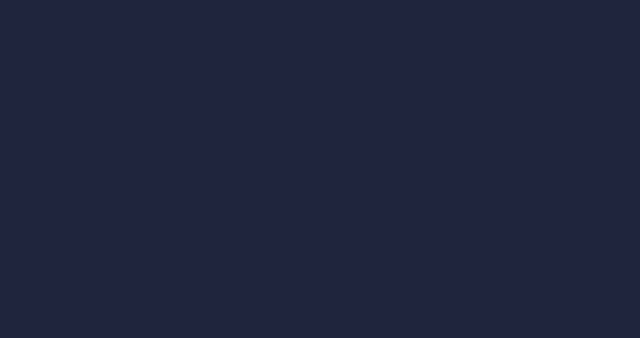
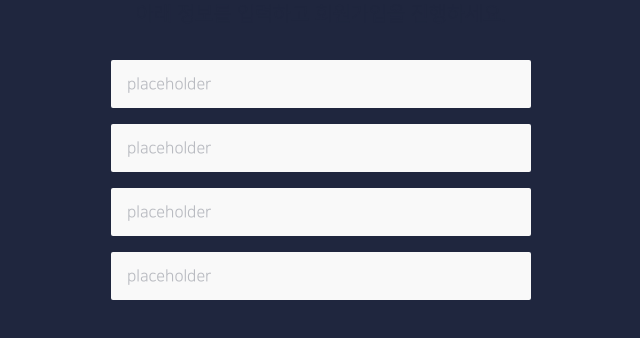
Before and after one commit to danbiicho/cherground-promo, a React app: page /test2 in a window 1280 px wide. Shown: the part 198-536 px from the top of the page, without its empty margins (319-959 px from the left). Built offline with nearby package versions, Linux system fonts and the light colour scheme.

Commit message:
modified props

```diff
--- a/src/app/view/App.tsx
+++ b/src/app/view/App.tsx
@@ -3,6 +3,7 @@ import React, { Suspense } from "react";
 import { Route, BrowserRouter, Switch } from "react-router-dom";
 import GlobalStyle from "app/view/style/GlobalStyle";
 import InputBox from "./widgets/InputBox";
+import SignUpView from "app/view/components/signup-view/SignUpView";
 
 const App: React.FunctionComponent = () => {
   return (
@@ -11,6 +12,7 @@ const App: React.FunctionComponent = () => {
       {/* <Suspense fallback={<Widget.Modal.DataLoading />}> */}
       <Switch>
         <Route exact path="/test" component={InputBox} />
+        <Route exact path="/test2" component={SignUpView} />
       </Switch>
       {/* </Suspense> */}
     </BrowserRouter>
--- /dev/null
+++ b/src/app/view/components/SignupComp.tsx
@@ -0,0 +1,60 @@
+import React from "react";
+import styled from "styled-components";
+import InputBox from "../widgets/InputBox";
+
+interface SignupCompProps {
+  headerTxt: string;
+  descTxt: string;
+}
+
+const SignupComp: React.FunctionComponent<SignupCompProps> = (props) => {
+  console.log(props);
+
+  const { headerTxt, descTxt } = props;
+
+  return (
+    <SignupCompWrapper>
+      <SignupCompCont>
+        <HeadingArea>{headerTxt}</HeadingArea>
+        <Desc>{descTxt}</Desc>
+        <InputBoxCont>
+          <InputBox />
+          <InputBox />
+          <InputBox />
+          <InputBox />
+        </InputBoxCont>
+      </SignupCompCont>
+    </SignupCompWrapper>
+  );
+};
+
+const SignupCompWrapper = styled.div`
+  margin: 0 430px;
+`;
+const SignupCompCont = styled.div`
+  margin-top: 136px;
+`;
+const HeadingArea = styled.h2`
+  font-family: NanumSquare;
+  font-weight: 700;
+  font-size: 28px;
+  text-align: center;
+  color: #1f263e;
+  margin-bottom: 16px;
+`;
+const Desc = styled.h5`
+  font-family: NanumSquare;
+  font-weight: 400;
+  font-size: 20px;
+  text-align: center;
+  color: #1f263e;
+`;
+
+const InputBoxCont = styled.div`
+  display: flex;
+  flex-direction: column;
+  justify-content: center;
+  align-items: center;
+`;
+
+export default SignupComp;
--- /dev/null
+++ b/src/app/view/components/signup-view/SignUpView.tsx
@@ -0,0 +1,15 @@
+import React from "react";
+import { RouteComponentProps } from "react-router-dom";
+import SignUpComp from "app/view/components/SignupComp";
+//Router comp 받기 (페이지 맨 첫번째 뷰에는)
+
+const SignUpView: React.FunctionComponent<RouteComponentProps> = (props) => {
+  return (
+    <SignUpComp
+      headerTxt={"회원가입"}
+      descTxt={"아래 정보를 입력하고 회원가입을 진행하세요."}
+    />
+  );
+};
+
+export default SignUpView;
--- a/src/app/view/widgets/InputBox.tsx
+++ b/src/app/view/widgets/InputBox.tsx
@@ -1,16 +1,17 @@
 import React from "react";
 import styled from "styled-components";
-import { RouteComponentProps } from "react-router-dom";
 
-const InputBox: React.FunctionComponent<RouteComponentProps> = (props) => {
+const InputBox: React.FunctionComponent = (props) => {
   return (
     <FormTagInput>
-      <InputCont type="text" placeholder="placeholder" isValid={true} />
+      <InputCont type="text" placeholder={"placeholder"} isValid={true} />
     </FormTagInput>
   );
 };
 
-const FormTagInput = styled.form``;
+const FormTagInput = styled.form`
+  margin-bottom: 16px;
+`;
 
 const InputCont = styled.input<{ isValid: boolean }>`
   width: 420px;
```
Also changed, not shown: src/app/view/components/first.js (deleted), 1 other file (tests, documents, lock files or other folders).
